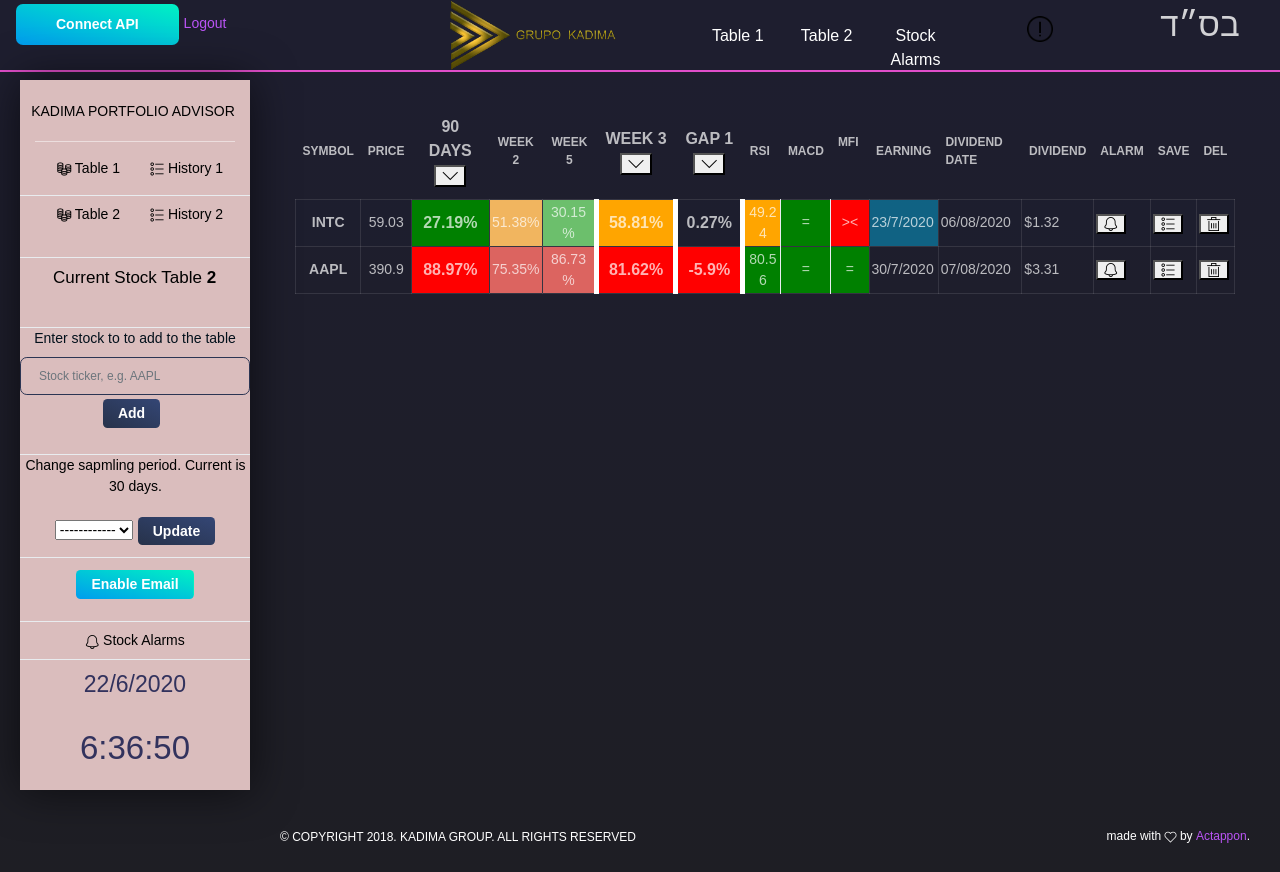
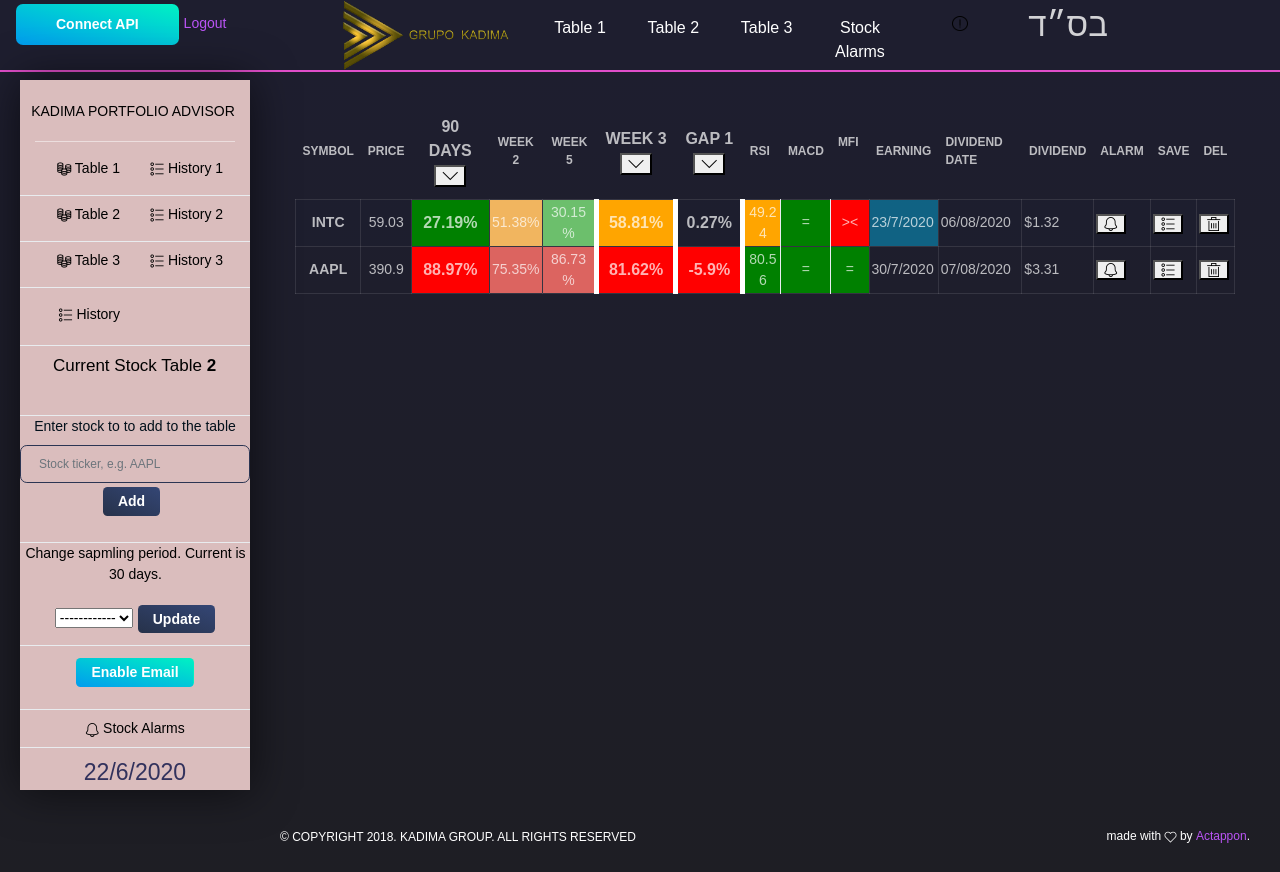
Before and after one commit to webclinic017/stocks_management, a Django app: a page that uses kadima/templates/kadima/base.html in a window 1280 px wide. Run offline with Django 3.2, Linux system fonts and the light colour scheme; data comes from the database, SQL or seed files in the repository; some libraries are stand-ins or nearby versions.

Commit message:
all history and table 3

```diff
--- a/kadima/templates/kadima/base.html
+++ b/kadima/templates/kadima/base.html
@@ -40,7 +40,7 @@
 
   <div class="container-fluid" >
     <div class="row" >
-      <div class="col-sm-4">
+      <div class="col-sm-3">
         <form method="POST" action="" enctype="multipart/form-data">{% csrf_token %}
           {% if ib_api_connected %}
             <button type="submit" name="connect_ib_api" class="btn btn-success" disabled> IB API Connected </button>
@@ -71,33 +71,35 @@
       </div>
       <div class="col-sm-6 text-center" style="height: 5em;">
         <div class="row">
-          <div class="col-sm-1"></div>
-          <div class="col-sm-5">
-            <div class="row pt-4" style="color: white; font-size:1rem">
-              <div class="col-4">
+          <div class="col-sm-7">
+            <div class="row pt-3" style="color: white; font-size:1rem">
+              <div class="col-3">
                 <a href="{% url 'home' %}" style="color: white;">Table 1</a>
               </div>
-              <div class="col-4" >
+              <div class="col-3" >
                 <a href="{% url 'table-2' table_index=2 %}" style="color: white;">Table 2</a>
               </div>
-              <div class="col-4" >
+              <div class="col-3" >
+                <a href="{% url 'table-3' table_index=3 %}" style="color: white;">Table 3</a>
+              </div>
+              <div class="col-3" >
                 <a href="{% url 'stock-alarms' %}" style="color: white;">Stock Alarms</a>
               </div>
             </div>
 
           </div>
           {% if stock_alert == 'condition_3' %}
-            <div class="col-sm-3 fast-blink-row-buy">
+            <div class="col-sm-2 fast-blink-row-buy">
               <img class="pt-3 pb-3" src="{% static 'assets/img/attention.png' %}" alt="Stock alert";" style="max-width:20%">
           {% elif stock_alert == 'condition_4' %}
-            <div class="col-sm-3 fast-blink-row-sell">
+            <div class="col-sm-2 fast-blink-row-sell">
               <img class="pt-3 pb-3" src="{% static 'assets/img/attention.png' %}" alt="Stock alert";" style="max-width:20%">
           {% else %}
-              <div class="col-sm-3 ">
+              <div class="col-sm-2 ">
                 <img class="pt-3 pb-3" src="{% static 'assets/img/attention.png' %}" alt="Stock alert";" style="max-width:20%">
           {% endif %}
           </div>
-          <div class="col-sm-3 pt-2">
+          <div class="col-sm-2 pt-2">
             <h1>בס״ד</h1>
           </div>
         </div>
@@ -116,6 +118,7 @@
             Kadima Portfolio Advisor
           </a>
         </div>
+        <!-- Table 1 / Home -->
         <div class="row mt-3">
           <div class="col-6 text-right">
             <a href="{% url 'home' %}">
@@ -130,6 +133,7 @@
             </a>
           </div>
         </div>
+        <!-- Table 2 -->
         <div class="row border-top mt-3">
           <div class="col-6 text-right mt-2">
             <a href="{% url 'table-2' table_index=2 %}">
@@ -145,8 +149,34 @@
           </div>
         </div>
 
+        <!-- Table 3 -->
+        <div class="row border-top mt-3">
+          <div class="col-6 text-right mt-2">
+            <a href="{% url 'table-3' table_index=3 %}">
+              <i class="tim-icons icon-coins" style="color: black;"></i>
+              <span style="color: black;">Table 3</span>
+            </a>
+          </div>
+          <div class="col-6 mt-2">
+            <a href="{% url 'history' table_index=3 %}">
+              <i class="tim-icons icon-bullet-list-67" style="color: black;"></i>
+              <span style="color: black;">History 3</span>
+            </a>
+          </div>
+        </div>
+
+        <!-- History -->
+        <div class="row border-top mt-3">
+          <div class="col-6 pt-3 text-right">
+            <a href="{% url 'history-all' %}">
+              <i class="tim-icons icon-bullet-list-67" style="color: black;"></i>
+              <span style="color: black;">History</span>
+            </a>
+          </div>
+        </div>
+
         <!-- Table Control section -->
-        <div class="row mt-3">
+        <div class="row mt-1">
           <div class="col-12 text-center">
             {% include 'kadima/stock_control.html' with table_index=table_index %}
           </div>
--- a/kadima/views.py
+++ b/kadima/views.py
@@ -199,6 +199,12 @@ def stock_alarms(request):
 
 
     return render(request, 'kadima/stock_alarms.html', context)
+
+def history_all(request):
+    context = {}
+    all_history_stocks = HistoryStock.objects.all()
+    context['all_history_stocks'] = all_history_stocks
+    return render(request, 'kadima/history-all.html', context)
 
 
 def history(request, table_index=1):
--- a/kadima_project/urls.py
+++ b/kadima_project/urls.py
@@ -36,7 +36,9 @@ urlpatterns = [
 
 
     path('table_index=<table_index>/', views_kadima.home, name='table-2'),
+    path('table_index=<table_index>/', views_kadima.home, name='table-3'),
     path('history/<int:table_index>', views_kadima.history, name='history'),
+    path('history-all/', views_kadima.history_all, name='history-all'),
     path(r'export/', views_kadima.file_load_view, name='export_data'),
 
     # IB API URLS
```
Also changed, not shown: kadima/templates/kadima/history-all.html (added, +242 -0 lines).
